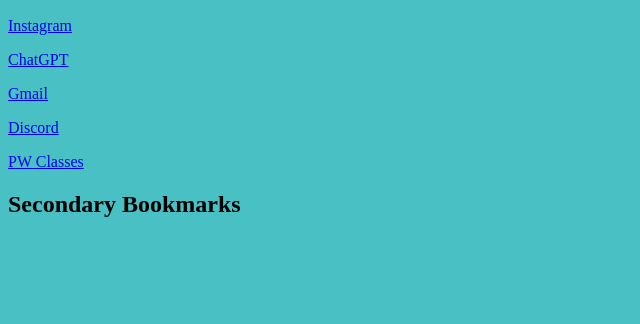
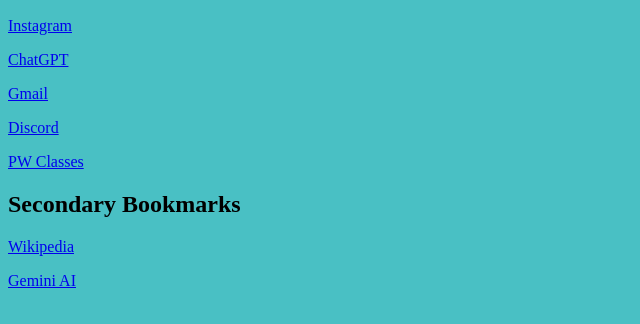
Before and after one commit to Adarsh496/Web-Dev-Small-Milestones-LOL-, a plain HTML site: page BookMarks Website/index.html in a window 1280 px wide. Shown: the part 110-434 px from the top of the page, without its empty margins (0-640 px from the left). Drawn offline with Linux system fonts and the light colour scheme.

Commit message:
Update index.html

```diff
--- a/BookMarks Website/index.html
+++ b/BookMarks Website/index.html
@@ -15,6 +15,8 @@
     <p><a target="_blank" href="https://www.discord.com">Discord</a></p>
     <p><a target="_blank" href="https://www.pw.live">PW Classes</a></p>
     <p><h2>Secondary Bookmarks</h2>
+    <p><a target="_blank" href="https://www.wikipedia.com">Wikipedia</a></p>
+    <p><a target="_blank" href="https://gemini.google.com/">Gemini AI</a></p>
 <link rel="stylesheet" href="style.css">
 </body>
 </html>
```
